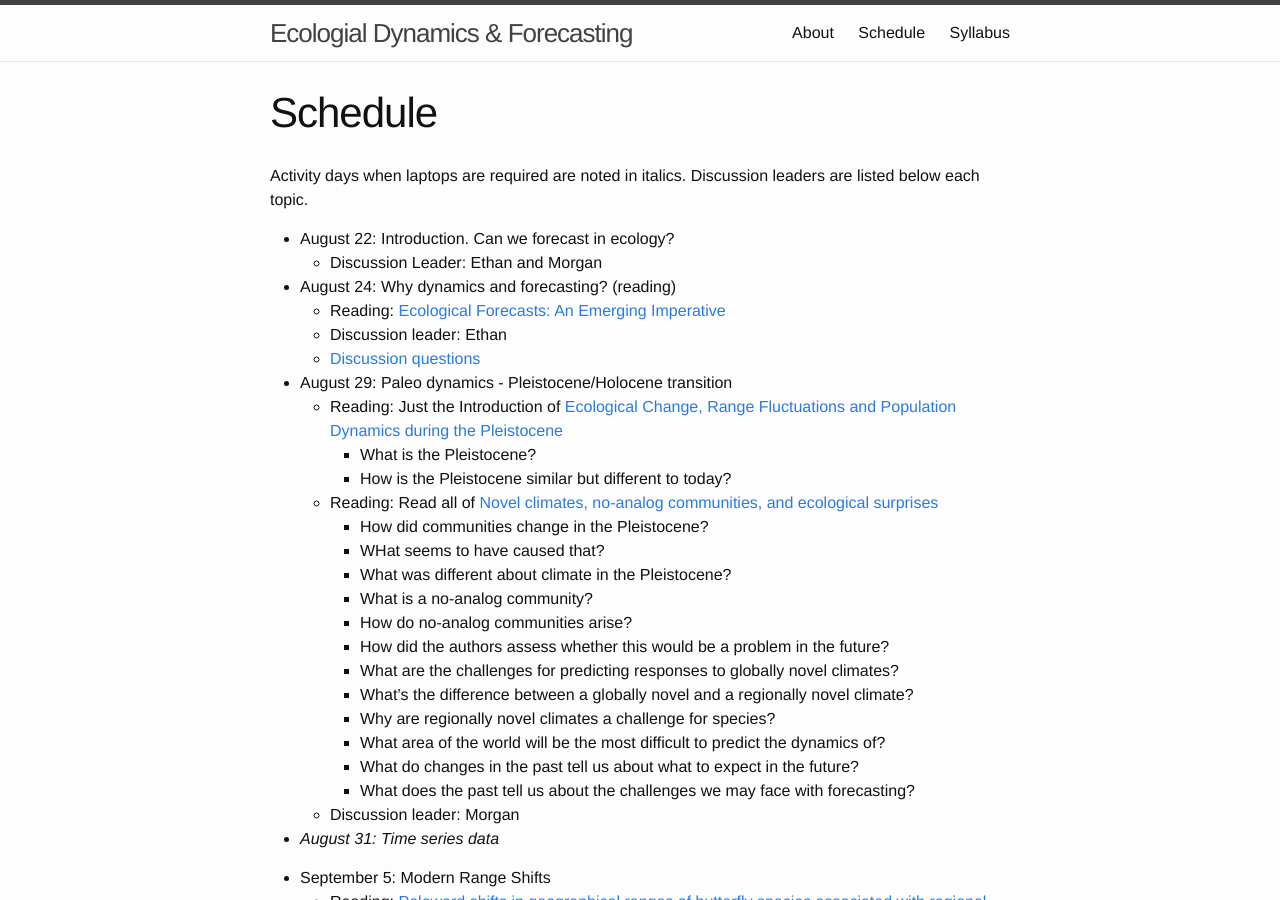
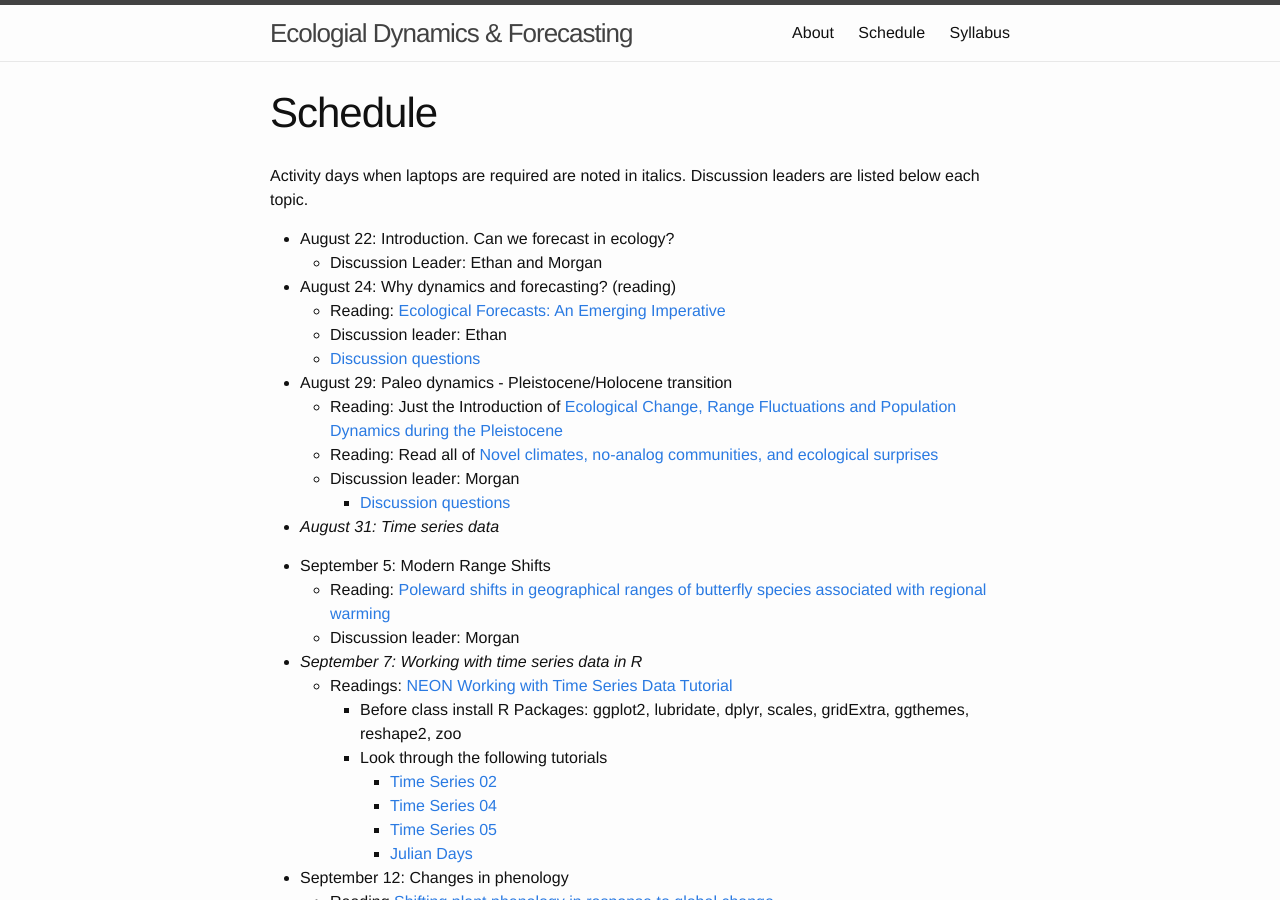
Before and after one commit to weecology/forecasting-dynamics-course, a Jekyll site: the page built from schedule.md, in a window 1280 px wide and 900 px high. Built offline with Jekyll 4.4.1, drawn with Linux system fonts in a browser that asks for light colours.

Commit message:
Add paleo question link

```diff
--- a/schedule.md
+++ b/schedule.md
@@ -14,22 +14,9 @@ Activity days when laptops are required are noted in italics. Discussion leaders
 
 * August 29: Paleo dynamics - Pleistocene/Holocene transition
     * Reading: Just the Introduction of [Ecological Change, Range Fluctuations and Population Dynamics during the Pleistocene](https://doi.org/10.1016/j.cub.2009.06.030)
-        * What is the Pleistocene?
-        * How is the Pleistocene similar but different to today?
     * Reading: Read all of [Novel climates, no-analog communities, and ecological surprises](https://doi.org/10.1890/070037)
-        * How did communities change in the Pleistocene?
-        * WHat seems to have caused that?
-        * What was different about climate in the Pleistocene?
-        * What is a no-analog community?
-        * How do no-analog communities arise?
-        * How did the authors assess whether this would be a problem in the future?
-        * What are the challenges for predicting responses to globally novel climates?
-        * What's the difference between a globally novel and a regionally novel climate?
-        * Why are regionally novel climates a challenge for species?
-        * What area of the world will be the most difficult to predict the dynamics of?
-        * What do changes in the past tell us about what to expect in the future?
-        * What does the past tell us about the challenges we may face with forecasting?
     * Discussion leader: Morgan
+        * [Discussion questions]({{ site.baseurl }}/discussion/paleodynamics)
 
 * *August 31: Time series data*
 
```
